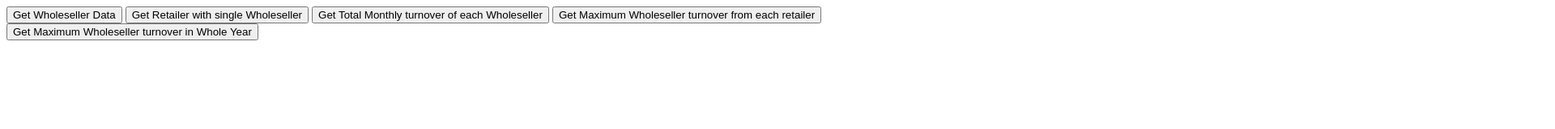
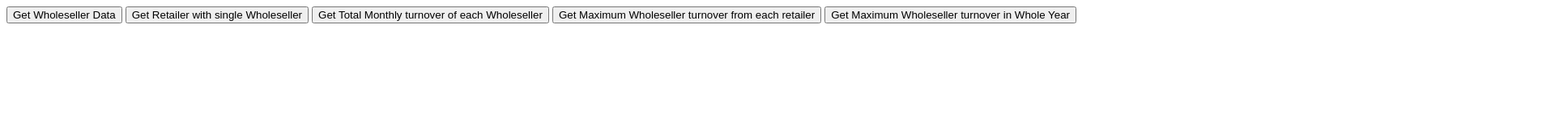
Before and after one commit to Shyam876/API-Assignment, a website: page Index.html in a window 1280 px wide. Shown: the whole page at 81% size, 1920 px wide, since content can reach past the window. Drawn offline with Linux system fonts and the light colour scheme.

Commit message:
Update Index.html

```diff
--- a/Index.html
+++ b/Index.html
@@ -9,6 +9,9 @@
             table, th, td {
                 border: 1px solid black;
                 border-collapse: collapse;
+            }
+            body {
+                width: 150%;
             }
         </style>
     </head>
```
